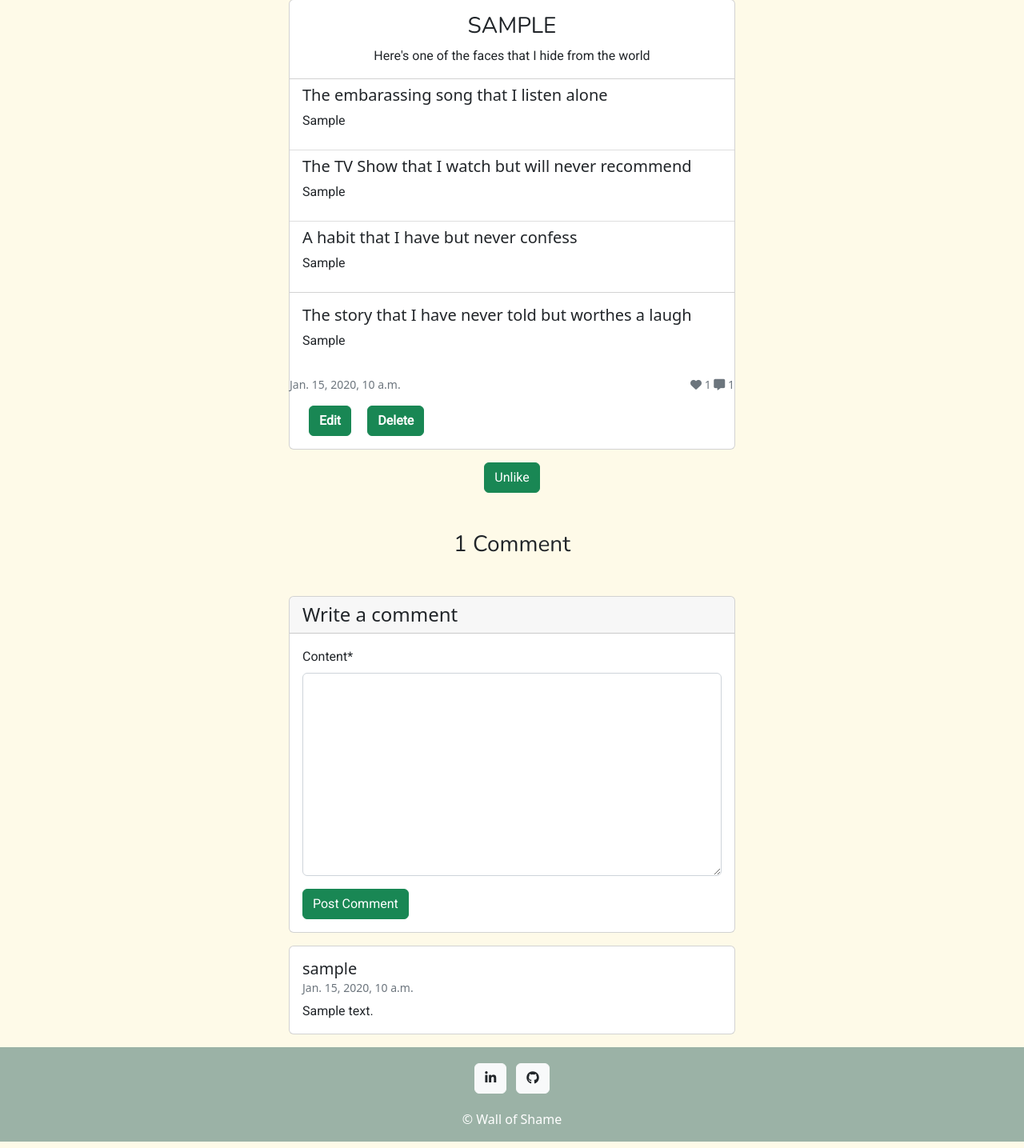
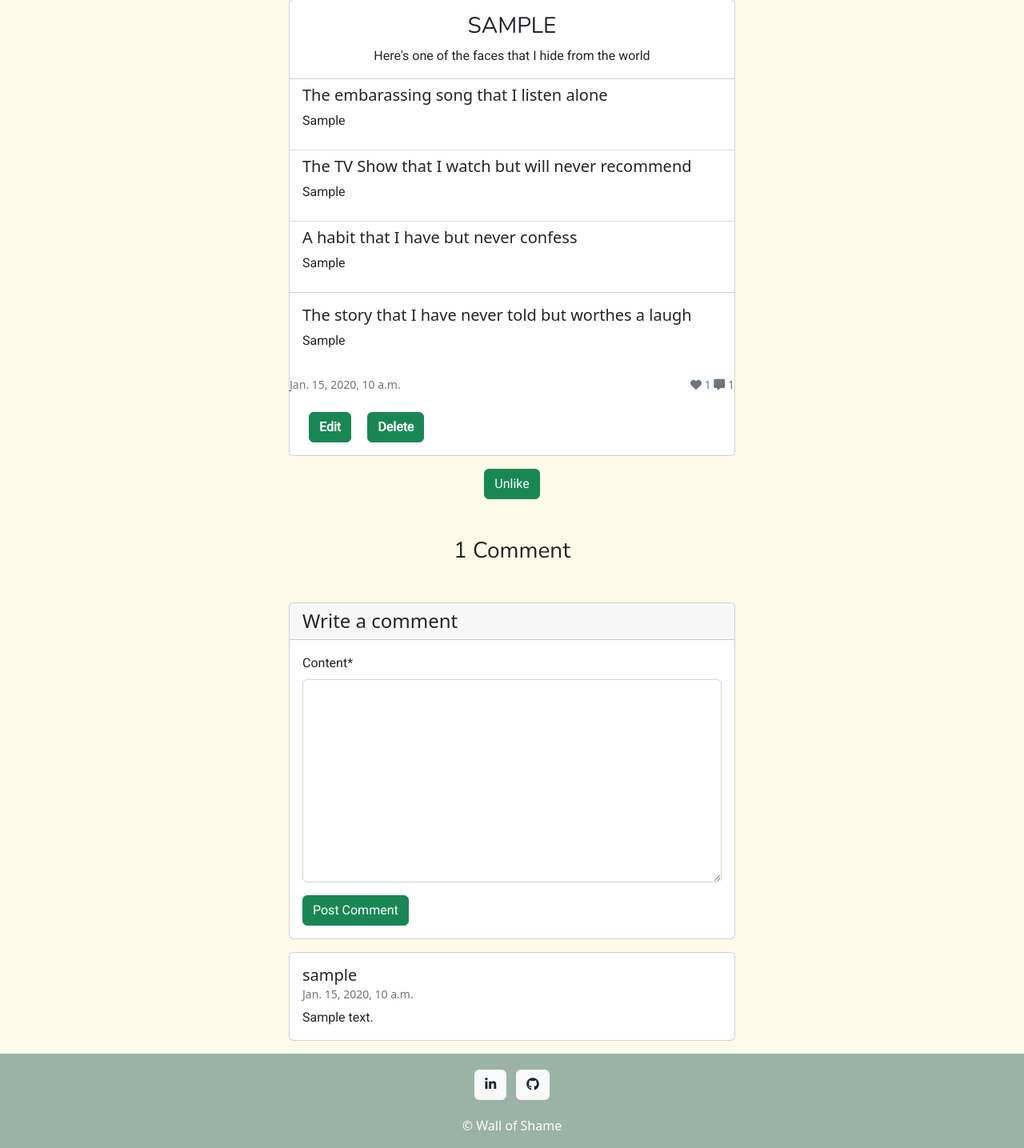
Before and after one commit to bakrydiarra/Wall_of-Shame, a Django app: a page that uses templates/persona_detail.html in a window 1280 px wide. Shown: the part 111-1546 px from the top of the page at 80% size. Run offline with Django 3.2, Linux system fonts and the light colour scheme; a user stored in the database is signed in; tables that the repository leaves empty hold one stand-in row (values such as "Sample post"); some libraries are stand-ins or nearby versions.

Commit message:
Style: size btn

```diff
--- a/templates/persona_detail.html
+++ b/templates/persona_detail.html
@@ -51,9 +51,9 @@ Persona Detail
     {% if user.id == persona.author.id %}
     <div class="card-body justify-content-center">
       <a href="{% url 'edit_persona' persona.slug %}" role="button"
-        class="btn btn-success btn-block mx-2 btn-m "><strong>Edit</strong> </a>
+        class="btn btn-success btn-block mx-2 btn-m mt-2"><strong>Edit</strong> </a>
       <a href="{% url 'delete_persona' persona.slug %}" role="button"
-        class="btn btn-success btn-block mx-2 btn-m "><strong>Delete</strong></a>
+        class="btn btn-success btn-block mx-2 btn-m mt-2"><strong>Delete</strong></a>
     </div>
     {% endif %}
     {% endif %}
@@ -95,7 +95,7 @@ Persona Detail
     <form method="post">
       {% csrf_token %}
       {{ comment_form | crispy}}
-      <button type="submit" class="btn btn-success ">Post Comment</button>
+      <button type="submit" class="btn btn-success btn-m">Post Comment</button>
     </form>
   </div>
 </div>
```
